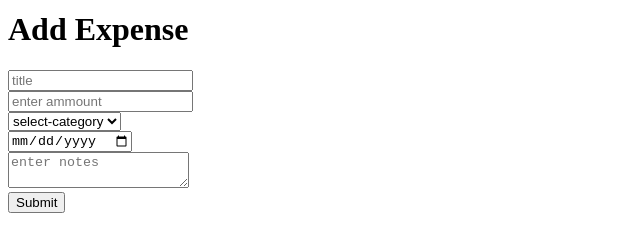
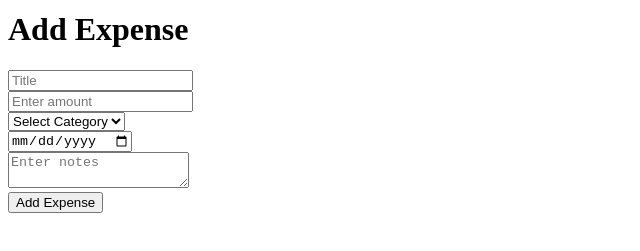
Before and after one commit to niti-ryy/expense-app-practice, a React (Vite) app: page / in a window 1280 px wide. Shown: the part 145-396 px from the top of the page, without its empty margins (0-640 px from the left). Built offline with nearby package versions, Linux system fonts and the light colour scheme.

Commit message:
error handlings added

```diff
--- a/src/addExpense.jsx
+++ b/src/addExpense.jsx
@@ -11,6 +11,31 @@ export const AddExpense=({categories})=>{
         category:""
     })
 
+    const [errors,setErros]=useState({})
+
+    const runValidations=()=>{
+        const error={}
+        if(!formData.title.trim() || formData.title.length<4 || formData.title.length>20){
+            error.title="Title must be between 4-20 characters"
+        }
+        // Amount validations
+        if (!formData.amount || formData.amount <= 0) {
+            error.amount = "Amount must be greater than 0"
+        }
+
+        // Date validation
+        if (!formData.date) {
+            error.date = "Date is required"
+        }
+
+        // Category validation
+
+        if (!formData.category.trim()) {
+            error.category = "Please select a category"
+        }
+        return error
+    }
+
     const handleChange=(e)=>{
         const{name,value}=e.target
         const result={...formData,[name]:value}
@@ -19,27 +44,99 @@ export const AddExpense=({categories})=>{
 
     const handleSubmit=(e)=>{
         e.preventDefault()
+        const result=runValidations()
+        console.log(result)
+        if(result){
+            setErros(result)
+        }
         console.log(formData)
     }
-    return(
+    // return(
+    //     <div>
+    //         <h1>Add Expense </h1>
+    //         <form onSubmit={handleSubmit}>
+    //             <input type="text" placeholder="title" id="title" name="title" value={formData.title} onChange={handleChange}/><br/>
+    //             {errors.title && <div><p><b>{errors.title}</b></p></div>}
+    //             <input type="number" placeholder="enter ammount" id="ammount" name="ammount" value={formData.ammount} onChange={handleChange}/><br/>
+    //             <select onChange={handleChange} name="category" value={formData.category}>
+    //                 <option value="select">select-category</option>
+    //                 {
+    //                     categories.map((ele,i)=>{
+    //                         return(
+    //                             <option key={i} value={ele.name}>{ele.name}</option>
+    //                         )
+    //                     })
+    //                 }
+    //             </select><br/>
+    //             <input type="date" name="date" value={formData.date} onChange={handleChange} /><br/>
+    //             <textarea  placeholder="enter notes" id="notes" name="notes" value={formData.notes} onChange={handleChange}/><br/>
+    //             <input type="submit"/>
+    //         </form>
+    //     </div>
+    // )
+    return (
         <div>
-            <h1>Add Expense </h1>
+            <h1>Add Expense</h1>
             <form onSubmit={handleSubmit}>
-                <input type="text" placeholder="title" id="title" name="title" value={formData.title} onChange={handleChange}/><br/>
-                <input type="number" placeholder="enter ammount" id="ammount" name="ammount" value={formData.ammount} onChange={handleChange}/><br/>
-                <select onChange={handleChange} name="category" value={formData.category}>
-                    <option value="select">select-category</option>
-                    {
-                        categories.map((ele,i)=>{
-                            return(
-                                <option key={i} value={ele.name}>{ele.name}</option>
-                            )
-                        })
-                    }
-                </select><br/>
-                <input type="date" name="date" value={formData.date} onChange={handleChange} /><br/>
-                <textarea  placeholder="enter notes" id="notes" name="notes" value={formData.notes} onChange={handleChange}/><br/>
-                <input type="submit"/>
+                <div>
+                    <input
+                        type="text"
+                        placeholder="Title"
+                        name="title"
+                        value={formData.title}
+                        onChange={handleChange}
+                    />
+                    {errors.title && <span style={{ color: 'red' }}>{errors.title}</span>}
+                </div>
+
+                <div>
+                    <input
+                        type="number"
+                        placeholder="Enter amount"
+                        name="amount"
+                        value={formData.amount}
+                        onChange={handleChange}
+                    />
+                    {errors.amount && <span style={{ color: 'red' }}>{errors.amount}</span>}
+                </div>
+
+                <div>
+                    <select
+                        name="category"
+                        value={formData.category}
+                        onChange={handleChange}
+                    >
+                        <option value="">Select Category</option>
+                        {categories.map((ele, i) => (
+                            <option key={i} value={ele.name}>
+                                {ele.name}
+                            </option>
+                        ))}
+                    </select>
+                    {errors.category && <span style={{ color: 'red' }}>{errors.category}</span>}
+                </div>
+
+                <div>
+                    <input
+                        type="date"
+                        name="date"
+                        value={formData.date}
+                        onChange={handleChange}
+                    />
+                    {errors.date && <span style={{ color: 'red' }}>{errors.date}</span>}
+                </div>
+
+                <div>
+                    <textarea
+                        placeholder="Enter notes"
+                        name="notes"
+                        value={formData.notes}
+                        onChange={handleChange}
+                    />
+                    {errors.notes && <span style={{ color: 'red' }}>{errors.notes}</span>}
+                </div>
+
+                <button type="submit">Add Expense</button>
             </form>
         </div>
     )
```
